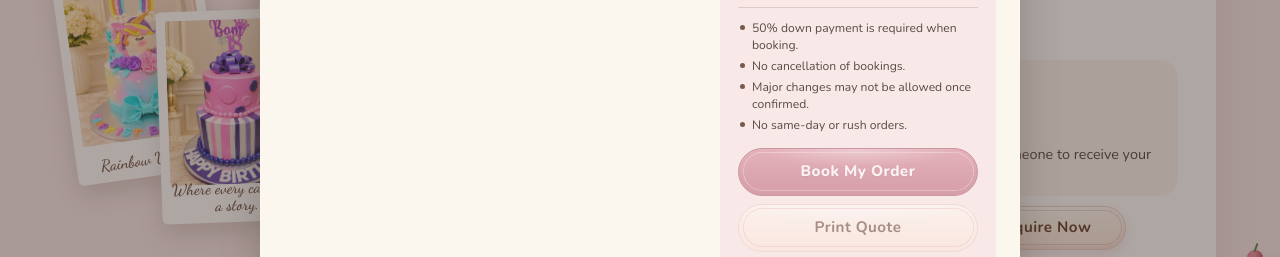
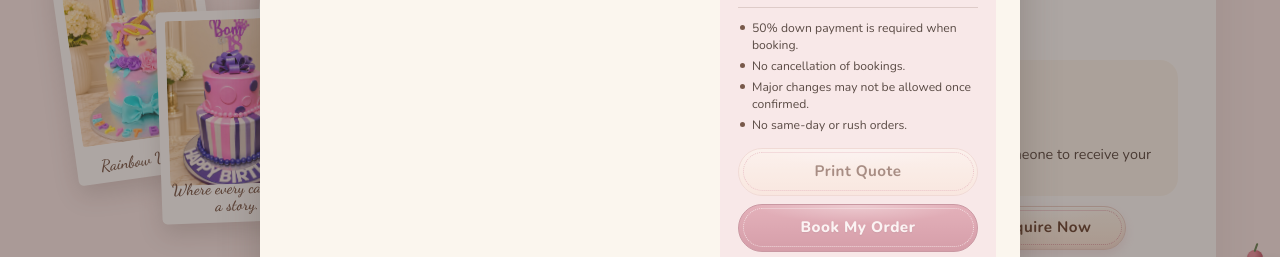
Before and after one commit to sienabayanipup/kathakeyks, a plain HTML site: page order.html in a window 1280 px wide. Both pictures are taken after a click on the button "Get a Quote". Shown: the part 387-644 px from the top of the page. Drawn offline with nearby package versions, Linux system fonts and the light colour scheme.

Commit message:
Update order.html

```diff
--- a/order.html
+++ b/order.html
@@ -206,7 +206,7 @@ main .btn.btn:focus-visible,.fb .btn.btn:focus-visible{outline:2px solid #B4596E
 #order .oq-tier select:focus-visible,#order .oq-form textarea:focus-visible{outline:2px solid var(--o-blush-deep);outline-offset:2px}
 #order .oq-hint{margin:8px 0 0;font-size:.74rem;line-height:1.4;opacity:.75}
 #order .oq-form textarea{width:100%;box-sizing:border-box;resize:vertical;padding:10px 12px;border-radius:12px;border:1px solid var(--o-line);background:#fff;color:var(--o-brown);font:600 .86rem/1.4 'Nunito',system-ui,sans-serif}
-#order .oq-sum [data-print]{margin-top:8px}
+#order .oq-sum [data-send]{margin-top:8px}
 #order .oq-sum li span:last-child{overflow-wrap:anywhere}
 #order .oq-sum li.oq-empty{display:block;opacity:.7;font-style:italic}
 #order .oq-sum .btn[aria-disabled="true"]{opacity:.5;cursor:not-allowed;transform:none!important;box-shadow:none}
@@ -487,8 +487,8 @@ main .btn.btn:focus-visible,.fb .btn.btn:focus-visible{outline:2px solid #B4596E
             <li>Major changes may not be allowed once confirmed.</li>
             <li>No same-day or rush orders.</li>
           </ul>
+          <button class="btn" type="button" data-print>Print Quote</button>
           <a class="btn btn-fill" data-send href="https://docs.google.com/forms/d/e/1FAIpQLSfjFIxypDbdok1fup8KgbOfmu6VX6IJjZ8OkuXuMkzalWImTQ/viewform" target="_blank" rel="noopener">Book My Order</a>
-          <button class="btn" type="button" data-print>Print Quote</button>
           <p class="oq-copied" data-copied></p>
         </div>
       </div>
```
